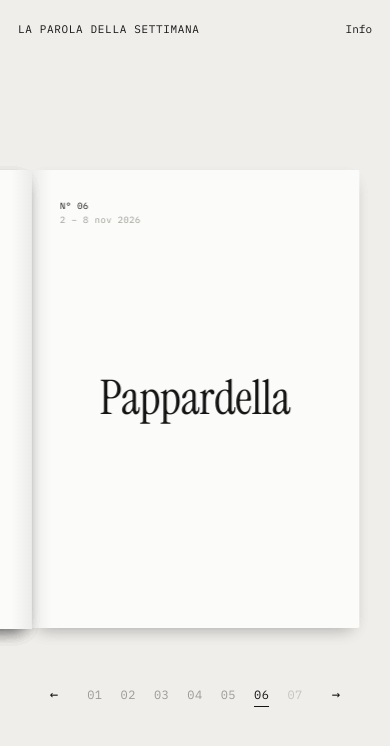
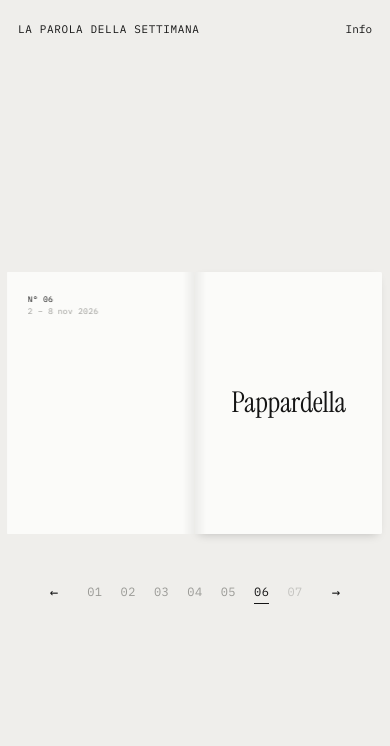
Before and after one commit to Dadiccs/PDS, a plain HTML site: page index.html in a window 390 px wide. Drawn offline with Linux system fonts and the light colour scheme.

Commit message:
pds_aggiornato

```diff
--- a/script.js
+++ b/script.js
@@ -1,5 +1,5 @@
 /* ==========================================================
-   La Parola della Settimana — v2
+   La Parola della Settimana — v3
    Per aggiungere una parola: aggiungila in fondo a PAROLE.
    La posizione nell'elenco = numero della settimana.
    ========================================================== */
@@ -97,13 +97,29 @@ const prevBtn = document.getElementById("prevBtn");
 const nextBtn = document.getElementById("nextBtn");
 const statusEl = document.getElementById("status");
 
+/* Ogni foglio è fatto di STRIPS strisce verticali annidate:
+   durante il giro ognuna ruota un po' rispetto alla precedente,
+   così la pagina si piega invece di restare rigida. */
+const STRIPS = 4;
+
+function strip(k, front, back, inner) {
+  // il contenuto è largo una pagina intera e viene spostato
+  // per mostrare solo la fetta giusta (sul retro è specchiato)
+  return `
+    <div class="seg" style="--k:${k}">
+      <div class="face front"><div class="slice ${front.cls} front" style="--o:${k}">${front.html}</div></div>
+      <div class="face back"><div class="slice ${back.cls} back" style="--o:${STRIPS - 1 - k}">${back.html}</div></div>
+      ${inner}
+    </div>`;
+}
+
 const leaves = spreads.map((s, i) => {
   const back = spreads[i + 1] ? spreads[i + 1].left : backCover;
   const leaf = document.createElement("div");
   leaf.className = "leaf";
-  leaf.innerHTML = `
-    <div class="face front ${s.right.cls}">${s.right.html}</div>
-    <div class="face back ${back.cls}">${back.html}</div>`;
+  let html = "";
+  for (let k = STRIPS - 1; k >= 0; k--) html = strip(k, s.right, back, html);
+  leaf.innerHTML = html;
   book.appendChild(leaf);
   return leaf;
 });
@@ -156,12 +172,19 @@ function goTo(target, { instant = false } = {}) {
       leaf._t1 = setTimeout(() => {
         // prima metà del giro: ordine del lato di partenza
         leaf.style.zIndex = forward ? 1000 + (L - i) : 1000 + i;
+        // piega: riavvia l'animazione delle strisce
+        leaf.classList.remove("turn-fwd", "turn-back");
+        void leaf.offsetWidth;
+        leaf.classList.add(forward ? "turn-fwd" : "turn-back");
         leaf.classList.toggle("flipped", forward);
         // seconda metà: ordine del lato di arrivo
         leaf._t2 = setTimeout(() => {
           leaf.style.zIndex = forward ? 2000 + i : 2000 + (L - i);
         }, FLIP_MS / 2);
-        leaf._t3 = setTimeout(() => settle(i), FLIP_MS + 20);
+        leaf._t3 = setTimeout(() => {
+          leaf.classList.remove("turn-fwd", "turn-back");
+          settle(i);
+        }, FLIP_MS + 20);
       }, k * stagger);
     });
   }
--- a/style.css
+++ b/style.css
@@ -1,4 +1,4 @@
-/* La Parola della Settimana — v2 */
+/* La Parola della Settimana — v3 */
 
 *,
 *::before,
@@ -91,7 +91,22 @@ button { font: inherit; color: inherit; background: none; border: none; cursor:
 .book.closed { transform: translateX(-25%); }
 .book.at-end { transform: translateX(25%); }
 .book.no-anim,
-.book.no-anim .leaf { transition: none !important; }
+.book.no-anim /* ombra sotto le pagine ferme (sinistra / destra) */
+.book::before,
+.book::after {
+  content: "";
+  position: absolute;
+  top: 0;
+  width: 50%;
+  height: 100%;
+  box-shadow: 0 1cqw 2.5cqw -1cqw rgba(0, 0, 0, .22);
+  transition: opacity var(--flip);
+  pointer-events: none;
+}
+.book::before { left: 0; border-radius: 3px 0 0 3px; }
+.book::after { left: 50%; border-radius: 0 3px 3px 0; }
+.book.closed::before,
+.book.at-end::after { opacity: 0; }
 
 .leaf {
   position: absolute;
@@ -105,31 +120,71 @@ button { font: inherit; color: inherit; background: none; border: none; cursor:
 }
 .leaf.flipped { transform: rotateY(-180deg); }
 
+/* strisce annidate: ognuna parte dal bordo destro della precedente */
+.seg {
+  position: absolute;
+  top: 0;
+  left: 0;
+  width: 25%;               /* 100% / STRIPS */
+  height: 100%;
+  transform-origin: left center;
+  transform-style: preserve-3d;
+}
+.seg .seg { left: 100%; width: 100%; }
+
 .face {
   position: absolute;
-  inset: 0;
+  inset: 0 -1px 0 0;        /* 1px di sovrapposizione: niente fessure */
   overflow: hidden;
   backface-visibility: hidden;
   -webkit-backface-visibility: hidden;
-  box-shadow: 0 1cqw 2.5cqw -1cqw rgba(0, 0, 0, .18);
 }
 .face.back { transform: rotateY(180deg); }
 
-.face.front.paper {
+/* la fetta di pagina visibile in questa striscia */
+.slice {
+  position: absolute;
+  top: 0;
+  left: calc(var(--o) * -12.5cqw);   /* 50cqw / STRIPS */
+  width: 50cqw;
+  height: 100%;
+}
+
+/* piega durante il giro */
+.turn-fwd .seg .seg { animation: bend-fwd var(--flip) ease-in-out; }
+.turn-back .seg .seg { animation: bend-back var(--flip) ease-in-out; }
+@keyframes bend-fwd { 50% { transform: rotateY(-11deg); } }
+@keyframes bend-back { 50% { transform: rotateY(11deg); } }
+
+/* ombreggiatura che segue la curva: un unico gradiente su tutta la pagina */
+.slice::after {
+  content: "";
+  position: absolute;
+  inset: 0;
+  opacity: 0;
+  pointer-events: none;
+}
+.slice.front::after { background: linear-gradient(to right, rgba(0,0,0,0) 15%, rgba(0,0,0,.13)); }
+.slice.back::after { background: linear-gradient(to left, rgba(0,0,0,0) 15%, rgba(0,0,0,.13)); }
+.turn-fwd .slice::after,
+.turn-back .slice::after { animation: shade var(--flip) ease-in-out; }
+@keyframes shade { 50% { opacity: 1; } }
+
+.slice.paper.front {
   border-radius: 0 2px 2px 0;
   background: linear-gradient(to right, rgba(0,0,0,.06), rgba(0,0,0,0) 6%), var(--paper);
 }
-.face.back.paper {
+.slice.paper.back {
   border-radius: 2px 0 0 2px;
   background: linear-gradient(to left, rgba(0,0,0,.06), rgba(0,0,0,0) 6%), var(--paper);
 }
 
-.face.cover { background: var(--cover); color: #f4f4f1; }
-.face.front.cover {
+.slice.cover { color: #f4f4f1; }
+.slice.cover.front {
   border-radius: 0 3px 3px 0;
   background: linear-gradient(to right, rgba(255,255,255,.07), rgba(255,255,255,0) 3%), var(--cover);
 }
-.face.back.cover {
+.slice.cover.back {
   border-radius: 3px 0 0 3px;
   background: linear-gradient(to left, rgba(255,255,255,.07), rgba(255,255,255,0) 3%), var(--cover);
 }
@@ -164,8 +219,8 @@ button { font: inherit; color: inherit; background: none; border: none; cursor:
 }
 .word.soon { color: var(--muted); font-style: italic; }
 
-/* sullo smartphone si vede solo la pagina destra: lì serve la meta */
-.word-pg .meta { display: none; position: absolute; top: 4.4cqw; left: 4.4cqw; text-align: left; }
+/* la meta della pagina destra serve solo sulla copertina dei numeri */
+.word-pg .meta { display: none; }
 
 /* copertine */
 .cover-pg { justify-content: flex-end; }
@@ -267,17 +322,18 @@ dialog .how {
   color: var(--muted);
 }
 
-/* ---------- smartphone: una pagina alla volta ---------- */
+/* ---------- smartphone: sempre due pagine ---------- */
 
 @media (max-width: 640px) {
-  :root { --bw: min(168vw, calc((100svh - 220px) * 1.43)); }
-  .book,
-  .book.closed { transform: translateX(-25%); }
-  .book.at-end { transform: translateX(25%); }
-  .word-pg .meta { display: block; }
-  .word { font-size: min(7.5cqw, calc(80cqw / var(--len, 8))); }
+  :root { --bw: min(96vw, calc((100svh - 200px) * 1.43)); }
+  .stage { gap: 26px; }
+  .pg { padding: 5.5cqw; }
+  .meta { font-size: max(8px, 1.9cqw); }
+  .word { font-size: min(8cqw, calc(84cqw / var(--len, 8))); }
+  .cover-title { font-size: 4.6cqw; }
 }
 
 @media (prefers-reduced-motion: reduce) {
   :root { --flip: .01s; }
+  .seg, .slice::after { animation: none !important; }
 }
```
Also changed, not shown: 1 other file.
